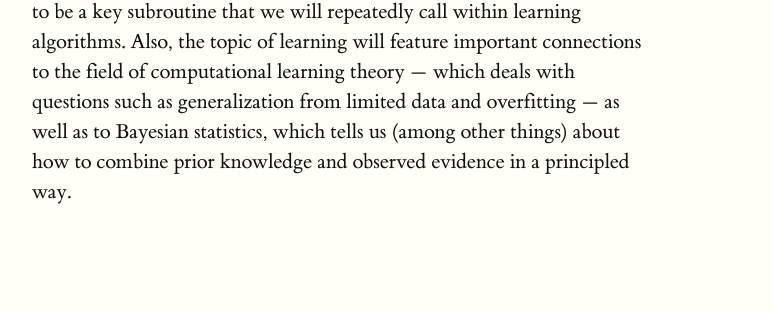
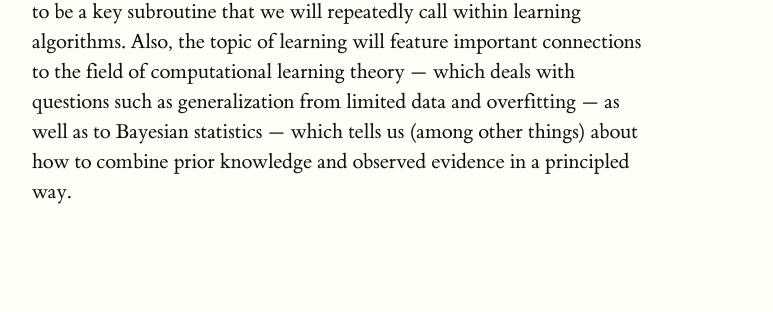
Before and after one commit to ermongroup/cs228-notes, a Jekyll site: the page built from preliminaries/introduction/index.md, in a window 1280 px wide and 900 px high, scrolled down 6037 px. Shown: the part 476-788 px from the top of the window, without its empty margins (128-901 px from the left). Built offline with Jekyll 4.4.1, drawn with Linux system fonts in a browser that asks for light colours; formulas are drawn with MathJax 3; some of the changed text lies outside the part shown.

```diff
--- a/preliminaries/introduction/index.md
+++ b/preliminaries/introduction/index.md
@@ -100,4 +100,4 @@ It turns out that inference is a very challenging task. For many probabilities o
 
 ### Learning
 
-Our last key task refers to fitting a model to a dataset, which could be for example a large number of labeled examples of spam. By looking at the data, we can infer useful patterns (e.g. which word are found more frequently in spam emails), which we can then use to make predictions about the future. However, we will see that learning and inference are also inherently linked in a more subtle way, since inference will turn out to be a key subroutine that we will repeatedly call within learning algorithms. Also, the topic of learning will feature important connections to the field of computational learning theory --- which deals with questions such as generalization from limited data and overfitting --- as well as to Bayesian statistics, which tells us (among other things) about how to combine prior knowledge and observed evidence in a principled way.
+Our last key task refers to fitting a model to a dataset, which could be for example a large number of labeled examples of spam. By looking at the data, we can infer useful patterns (e.g. which word are found more frequently in spam emails), which we can then use to make predictions about the future. However, we will see that learning and inference are also inherently linked in a more subtle way, since inference will turn out to be a key subroutine that we will repeatedly call within learning algorithms. Also, the topic of learning will feature important connections to the field of computational learning theory --- which deals with questions such as generalization from limited data and overfitting --- as well as to Bayesian statistics --- which tells us (among other things) about how to combine prior knowledge and observed evidence in a principled way.
```
